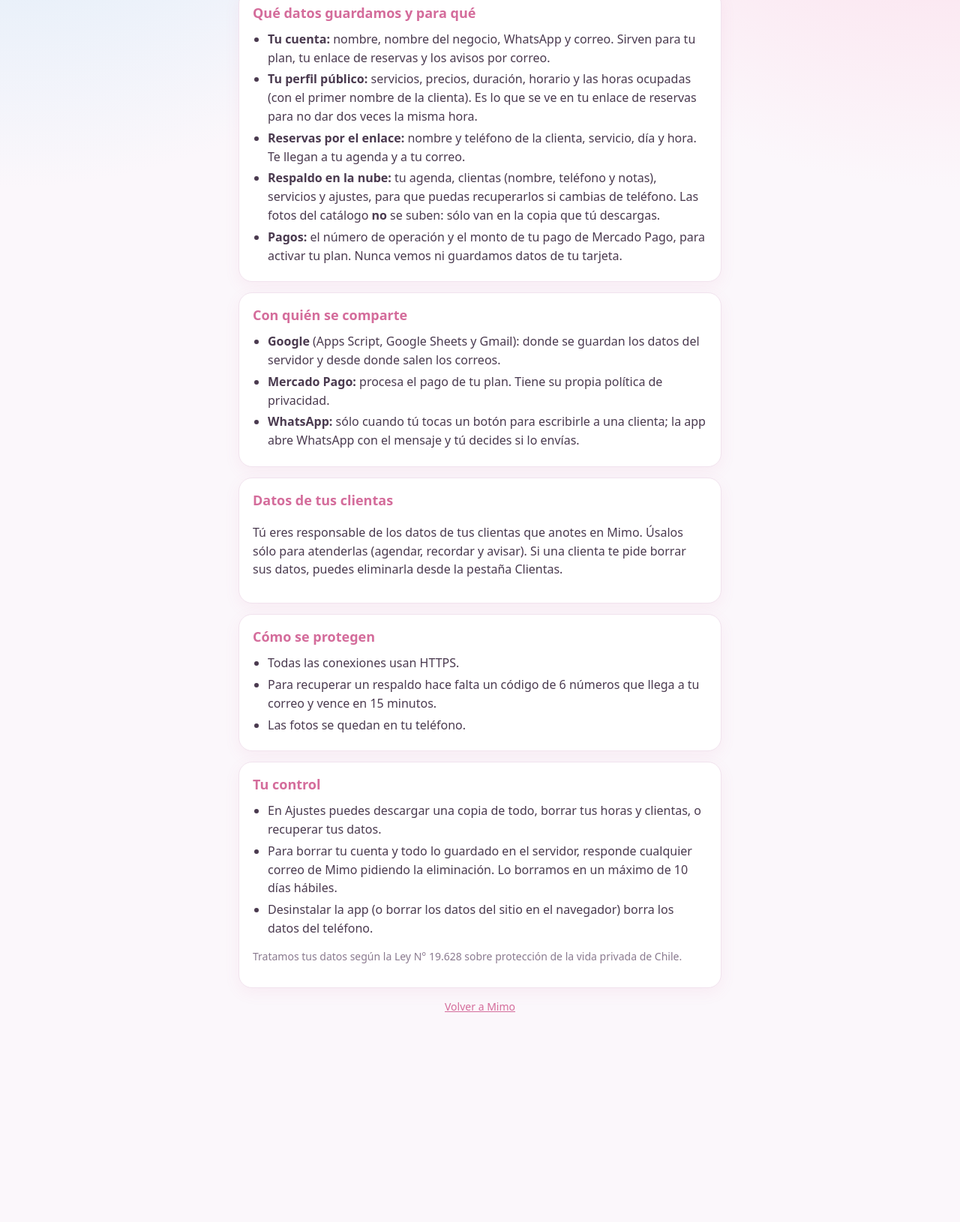
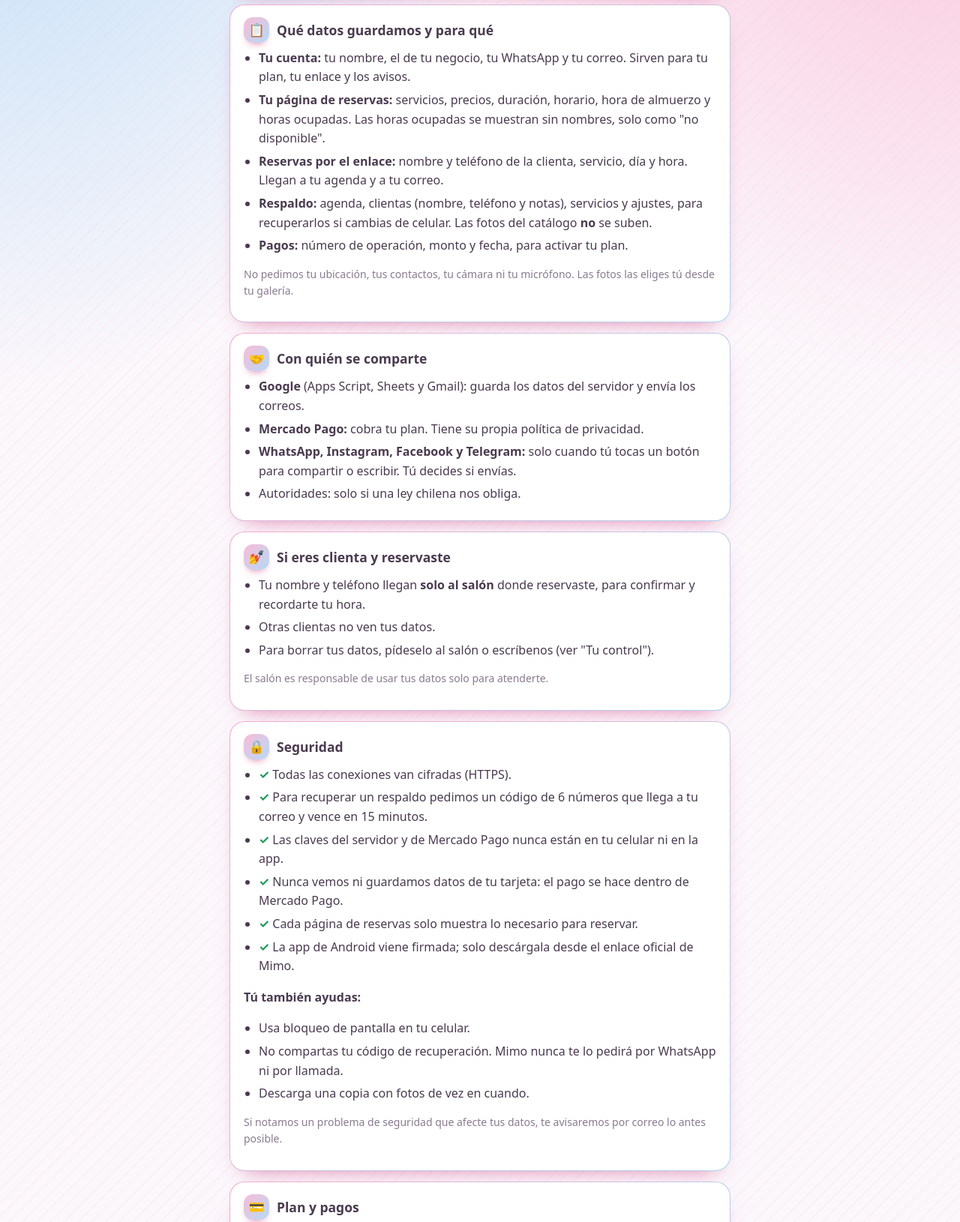
Before and after one commit to mimo-cl/mimo-cl.github.io, a plain HTML site: page privacidad.html in a window 1280 px wide. Shown: the part 382-2012 px from the top of the page at 75% size. Before the commit the page ends 1809 px from the top, so only its background shows below. Drawn offline with Linux system fonts and the light colour scheme.

Commit message:
Mimo: ajustes arriba, barra más limpia y nueva política de privacidad y seguridad

```diff
--- a/privacidad.html
+++ b/privacidad.html
@@ -3,65 +3,108 @@
 <head>
 <meta charset="utf-8">
 <meta name="viewport" content="width=device-width,initial-scale=1">
-<title>Privacidad · Mimo</title>
+<title>Privacidad y seguridad · Mimo</title>
+<meta name="description" content="Cómo Mimo cuida tus datos y los de tus clientas.">
 <link rel="icon" href="icon-192.png">
 <style>
-:root{--bg:#fbf7fb;--card:#fff;--ink:#4a3a4f;--muted:#8a7a8f;--plum:#d46c9b;--soft:#fdeef5;--line:#f1e3ee}
-*{box-sizing:border-box}body{margin:0;font-family:system-ui,-apple-system,"Segoe UI",Roboto,sans-serif;background:radial-gradient(80% 50% at 0 0,#cfe7f8,transparent 70%),radial-gradient(80% 50% at 100% 0,#fbd3e4,transparent 70%),var(--bg);color:var(--ink);line-height:1.55}
-main{max-width:680px;margin:0 auto;padding:28px 18px 60px}
-h1{color:var(--plum);font-size:30px;margin:6px 0 2px}h2{font-size:18px;margin:0 0 8px;color:var(--plum)}
+:root{--bg:#fbf7fb;--card:#fff;--ink:#4a3a4f;--muted:#8a7a8f;--plum:#d24f8b;--acc:#5aa7dc;--soft:#fde4ef;--line:#f3dbe8}
+*{box-sizing:border-box}html{scroll-behavior:smooth}
+body{margin:0;font-family:system-ui,-apple-system,"Segoe UI",Roboto,sans-serif;color:var(--ink);line-height:1.6;
+ background:radial-gradient(80% 45% at 0 0,#b6daf6,transparent 70%),radial-gradient(80% 45% at 100% 0,#f9bcd6,transparent 70%),repeating-linear-gradient(135deg,rgba(210,79,139,.04) 0 1.5px,transparent 1.5px 13px),var(--bg)}
+main{max-width:700px;margin:0 auto;padding:26px 16px 60px}
+.top{display:flex;align-items:center;gap:14px}.top img{width:58px;height:58px;border-radius:18px;box-shadow:0 10px 22px -10px var(--plum)}
+h1{font-family:Georgia,serif;font-size:29px;line-height:1.1;margin:0;background:linear-gradient(90deg,var(--plum),#8a6fd0);-webkit-background-clip:text;background-clip:text;color:transparent}
+h2{display:flex;align-items:center;gap:10px;font-size:17.5px;margin:0 0 8px;color:var(--ink)}
+h2 i{width:34px;height:34px;flex:none;border-radius:12px;display:grid;place-items:center;font-style:normal;font-size:17px;background:linear-gradient(135deg,#f9bcd6,#b6daf6);box-shadow:0 6px 12px -7px var(--plum)}
 .muted{color:var(--muted);font-size:14px}
-.card{background:var(--card);border:1px solid var(--line);border-radius:18px;padding:16px 18px;margin:14px 0;box-shadow:0 6px 20px rgba(212,108,155,.08)}
-.res{background:var(--soft)}ul{padding-left:20px;margin:6px 0}li{margin:4px 0}
-a{color:var(--plum)}
-.top{display:flex;align-items:center;gap:12px}.top img{width:52px;height:52px;border-radius:16px}
+.card{background:linear-gradient(#fff,#fff) padding-box,linear-gradient(140deg,#f6a9c8,#a9d6f2) border-box;border:1.5px solid transparent;border-radius:20px;padding:16px 18px;margin:14px 0;box-shadow:0 14px 28px -20px var(--plum)}
+.res{background:linear-gradient(135deg,#fde4ef,#e6f2fc) padding-box,linear-gradient(140deg,#f6a9c8,#a9d6f2) border-box}
+ul{padding-left:20px;margin:6px 0}li{margin:5px 0}a{color:var(--plum)}
+.idx{display:flex;flex-wrap:wrap;gap:7px;margin:16px 0 4px}.idx a{font-size:13px;font-weight:600;text-decoration:none;background:#fff;border:1px solid var(--line);padding:6px 11px;border-radius:99px}
+.ok{color:#1f9a5c;font-weight:700}
 </style>
 </head>
 <body>
 <main>
-<div class="top"><img src="icon-192.png" alt=""><div><h1>Privacidad</h1><div class="muted">Mimo · agenda de belleza · actualizada en noviembre de 2026</div></div></div>
+<div class="top"><img src="icon-192.png" alt=""><div><h1>Privacidad y seguridad</h1><div class="muted">Mimo · agenda de belleza · actualizada el 22 de noviembre de 2026</div></div></div>
 
-<div class="card res"><h2>En resumen</h2>
+<nav class="idx"><a href="#datos">Datos</a><a href="#compartir">Con quién</a><a href="#clientas">Clientas</a><a href="#seguridad">Seguridad</a><a href="#pagos">Pagos</a><a href="#control">Tu control</a><a href="#uso">Uso</a></nav>
+
+<div class="card res"><h2><i>✨</i>En resumen</h2>
 <ul>
-<li>Tu agenda, clientas, servicios y fotos se guardan <b>en tu teléfono</b>.</li>
-<li>Para que tus clientas reserven y para que no pierdas tus datos, guardamos una copia en un servidor de Mimo (Google).</li>
-<li><b>No vendemos tus datos</b>, no hay publicidad y no compartimos nada con otras empresas, salvo lo necesario para funcionar (Google y Mercado Pago).</li>
+<li>Tu agenda, clientas, servicios y fotos se guardan <b>en tu celular</b>.</li>
+<li>Guardamos una copia en el servidor de Mimo (Google) para tu enlace de reservas y tu respaldo.</li>
+<li><b>No vendemos tus datos</b> y no hay publicidad.</li>
 <li>Puedes pedir que borremos todo cuando quieras.</li>
 </ul></div>
 
-<div class="card"><h2>Qué datos guardamos y para qué</h2>
+<div class="card" id="datos"><h2><i>📋</i>Qué datos guardamos y para qué</h2>
 <ul>
-<li><b>Tu cuenta:</b> nombre, nombre del negocio, WhatsApp y correo. Sirven para tu plan, tu enlace de reservas y los avisos por correo.</li>
-<li><b>Tu perfil público:</b> servicios, precios, duración, horario y las horas ocupadas (con el primer nombre de la clienta). Es lo que se ve en tu enlace de reservas para no dar dos veces la misma hora.</li>
-<li><b>Reservas por el enlace:</b> nombre y teléfono de la clienta, servicio, día y hora. Te llegan a tu agenda y a tu correo.</li>
-<li><b>Respaldo en la nube:</b> tu agenda, clientas (nombre, teléfono y notas), servicios y ajustes, para que puedas recuperarlos si cambias de teléfono. Las fotos del catálogo <b>no</b> se suben: sólo van en la copia que tú descargas.</li>
-<li><b>Pagos:</b> el número de operación y el monto de tu pago de Mercado Pago, para activar tu plan. Nunca vemos ni guardamos datos de tu tarjeta.</li>
+<li><b>Tu cuenta:</b> tu nombre, el de tu negocio, tu WhatsApp y tu correo. Sirven para tu plan, tu enlace y los avisos.</li>
+<li><b>Tu página de reservas:</b> servicios, precios, duración, horario, hora de almuerzo y horas ocupadas. Las horas ocupadas se muestran sin nombres, solo como "no disponible".</li>
+<li><b>Reservas por el enlace:</b> nombre y teléfono de la clienta, servicio, día y hora. Llegan a tu agenda y a tu correo.</li>
+<li><b>Respaldo:</b> agenda, clientas (nombre, teléfono y notas), servicios y ajustes, para recuperarlos si cambias de celular. Las fotos del catálogo <b>no</b> se suben.</li>
+<li><b>Pagos:</b> número de operación, monto y fecha, para activar tu plan.</li>
+</ul>
+<p class="muted">No pedimos tu ubicación, tus contactos, tu cámara ni tu micrófono. Las fotos las eliges tú desde tu galería.</p></div>
+
+<div class="card" id="compartir"><h2><i>🤝</i>Con quién se comparte</h2>
+<ul>
+<li><b>Google</b> (Apps Script, Sheets y Gmail): guarda los datos del servidor y envía los correos.</li>
+<li><b>Mercado Pago:</b> cobra tu plan. Tiene su propia política de privacidad.</li>
+<li><b>WhatsApp, Instagram, Facebook y Telegram:</b> solo cuando tú tocas un botón para compartir o escribir. Tú decides si envías.</li>
+<li>Autoridades: solo si una ley chilena nos obliga.</li>
 </ul></div>
 
-<div class="card"><h2>Con quién se comparte</h2>
+<div class="card" id="clientas"><h2><i>💅</i>Si eres clienta y reservaste</h2>
 <ul>
-<li><b>Google</b> (Apps Script, Google Sheets y Gmail): donde se guardan los datos del servidor y desde donde salen los correos.</li>
-<li><b>Mercado Pago:</b> procesa el pago de tu plan. Tiene su propia política de privacidad.</li>
-<li><b>WhatsApp:</b> sólo cuando tú tocas un botón para escribirle a una clienta; la app abre WhatsApp con el mensaje y tú decides si lo envías.</li>
+<li>Tu nombre y teléfono llegan <b>solo al salón</b> donde reservaste, para confirmar y recordarte tu hora.</li>
+<li>Otras clientas no ven tus datos.</li>
+<li>Para borrar tus datos, pídeselo al salón o escríbenos (ver "Tu control").</li>
+</ul>
+<p class="muted">El salón es responsable de usar tus datos solo para atenderte.</p></div>
+
+<div class="card" id="seguridad"><h2><i>🔒</i>Seguridad</h2>
+<ul>
+<li><span class="ok">✓</span> Todas las conexiones van cifradas (HTTPS).</li>
+<li><span class="ok">✓</span> Para recuperar un respaldo pedimos un código de 6 números que llega a tu correo y vence en 15 minutos.</li>
+<li><span class="ok">✓</span> Las claves del servidor y de Mercado Pago nunca están en tu celular ni en la app.</li>
+<li><span class="ok">✓</span> Nunca vemos ni guardamos datos de tu tarjeta: el pago se hace dentro de Mercado Pago.</li>
+<li><span class="ok">✓</span> Cada página de reservas solo muestra lo necesario para reservar.</li>
+<li><span class="ok">✓</span> La app de Android viene firmada; solo descárgala desde el enlace oficial de Mimo.</li>
+</ul>
+<p><b>Tú también ayudas:</b></p>
+<ul>
+<li>Usa bloqueo de pantalla en tu celular.</li>
+<li>No compartas tu código de recuperación. Mimo nunca te lo pedirá por WhatsApp ni por llamada.</li>
+<li>Descarga una copia con fotos de vez en cuando.</li>
+</ul>
+<p class="muted">Si notamos un problema de seguridad que afecte tus datos, te avisaremos por correo lo antes posible.</p></div>
+
+<div class="card" id="pagos"><h2><i>💳</i>Plan y pagos</h2>
+<ul>
+<li>Los primeros 30 días son gratis.</li>
+<li>Después el plan cuesta $4.990 al mes, con descuento si pagas 3, 6 o 12 meses.</li>
+<li>Si no renuevas, la app se pausa, pero tus datos quedan guardados.</li>
+<li>Puedes dejar de pagar cuando quieras. No hay cobros automáticos escondidos.</li>
 </ul></div>
 
-<div class="card"><h2>Datos de tus clientas</h2>
-<p>Tú eres responsable de los datos de tus clientas que anotes en Mimo. Úsalos sólo para atenderlas (agendar, recordar y avisar). Si una clienta te pide borrar sus datos, puedes eliminarla desde la pestaña Clientas.</p></div>
+<div class="card" id="control"><h2><i>🗝️</i>Tu control</h2>
+<ul>
+<li>En Ajustes puedes descargar una copia, borrar horas y clientas, o recuperar tus datos.</li>
+<li>Para borrar tu cuenta y todo lo del servidor, responde cualquier correo de Mimo pidiendo la eliminación. Lo hacemos en máximo 10 días hábiles.</li>
+<li>Puedes pedir ver, corregir o borrar tus datos cuando quieras.</li>
+<li>Desinstalar la app borra los datos del celular.</li>
+</ul>
+<p class="muted">Tratamos los datos según la Ley N° 19.628 de Chile y la Ley N° 21.719 de protección de datos personales.</p></div>
 
-<div class="card"><h2>Cómo se protegen</h2>
+<div class="card" id="uso"><h2><i>📌</i>Uso de Mimo</h2>
 <ul>
-<li>Todas las conexiones usan HTTPS.</li>
-<li>Para recuperar un respaldo hace falta un código de 6 números que llega a tu correo y vence en 15 minutos.</li>
-<li>Las fotos se quedan en tu teléfono.</li>
+<li>Mimo es para salones y profesionales de belleza. Úsalo solo para agendar y atender a tus clientas.</li>
+<li>No subas fotos ni datos de personas sin su permiso.</li>
+<li>Mimo no está hecho para menores de 18 años como dueñas de cuenta.</li>
+<li>Si cambiamos esta política, lo avisaremos en la app y cambiará la fecha de arriba.</li>
 </ul></div>
-
-<div class="card"><h2>Tu control</h2>
-<ul>
-<li>En Ajustes puedes descargar una copia de todo, borrar tus horas y clientas, o recuperar tus datos.</li>
-<li>Para borrar tu cuenta y todo lo guardado en el servidor, responde cualquier correo de Mimo pidiendo la eliminación. Lo borramos en un máximo de 10 días hábiles.</li>
-<li>Desinstalar la app (o borrar los datos del sitio en el navegador) borra los datos del teléfono.</li>
-</ul>
-<p class="muted">Tratamos tus datos según la Ley N° 19.628 sobre protección de la vida privada de Chile.</p></div>
 
 <p class="muted" style="text-align:center"><a href="./">Volver a Mimo</a></p>
 </main>
--- a/sw.js
+++ b/sw.js
@@ -1,5 +1,5 @@
 // Mimo: guarda la app en el celular para que funcione sin internet.
-const VERSION = 'mimo-v14';
+const VERSION = 'mimo-v15';
 const ARCHIVOS = ['./', './index.html', './reserva.html', './r.html', './manifest.webmanifest',
   './icon-192.png', './icon-512.png', './icon-maskable.png', './apple-touch-icon.png', './privacidad.html'];
 
```
Also changed, not shown: index.html (+7 -6 lines), r.html (+1 -0 lines).
